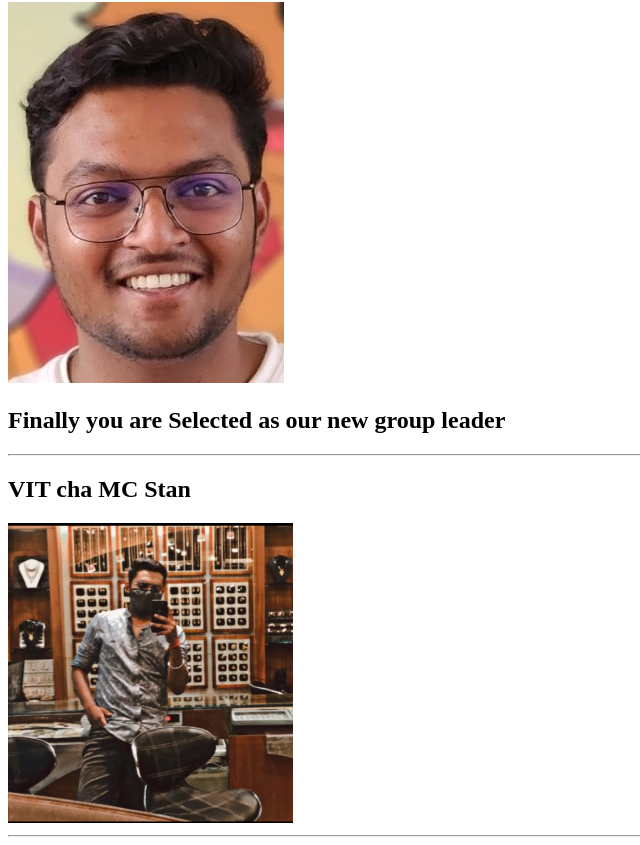
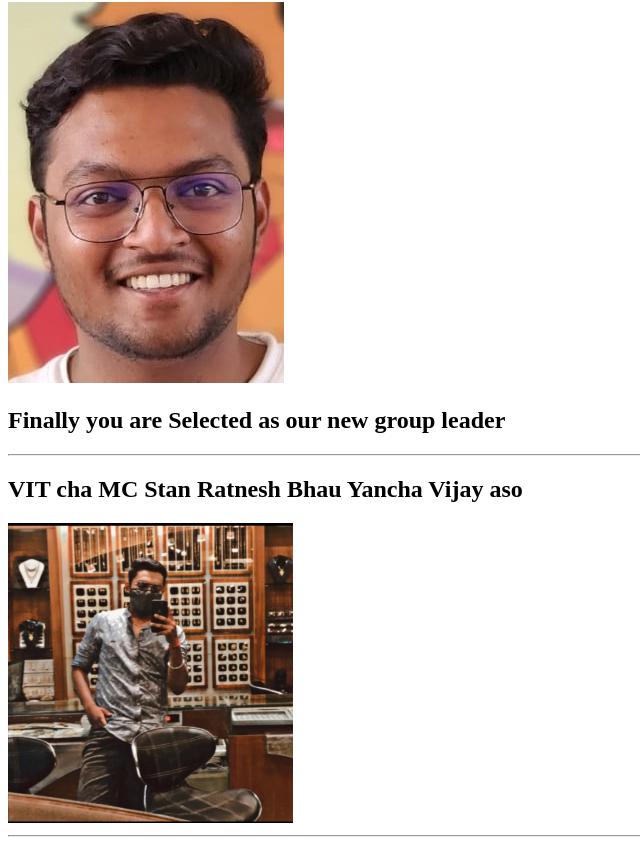
Before and after one commit to ratnesh-mekhe/ratnesh, a plain HTML site: page index.html in a window 1280 px wide. Shown: the part 78-923 px from the top of the page, without its empty margins (0-640 px from the left). Drawn offline with Linux system fonts and the light colour scheme.

Commit message:
Update index.html

```diff
--- a/index.html
+++ b/index.html
@@ -7,11 +7,9 @@
     <img src="Ratnesh solo.jpg" alt="Ratnesh Mekhe">
     <h2>Finally you are Selected as our new group leader</h2>
 
-
-
     <hr>
 
-    <h2>VIT cha MC Stan </h2>
+    <h2>VIT cha MC Stan Ratnesh Bhau Yancha Vijay aso </h2>
     <img src="mc stan.jpg" alt="Ratnesh Mekhe MC Stan" height="300">
 
     <hr>
```
